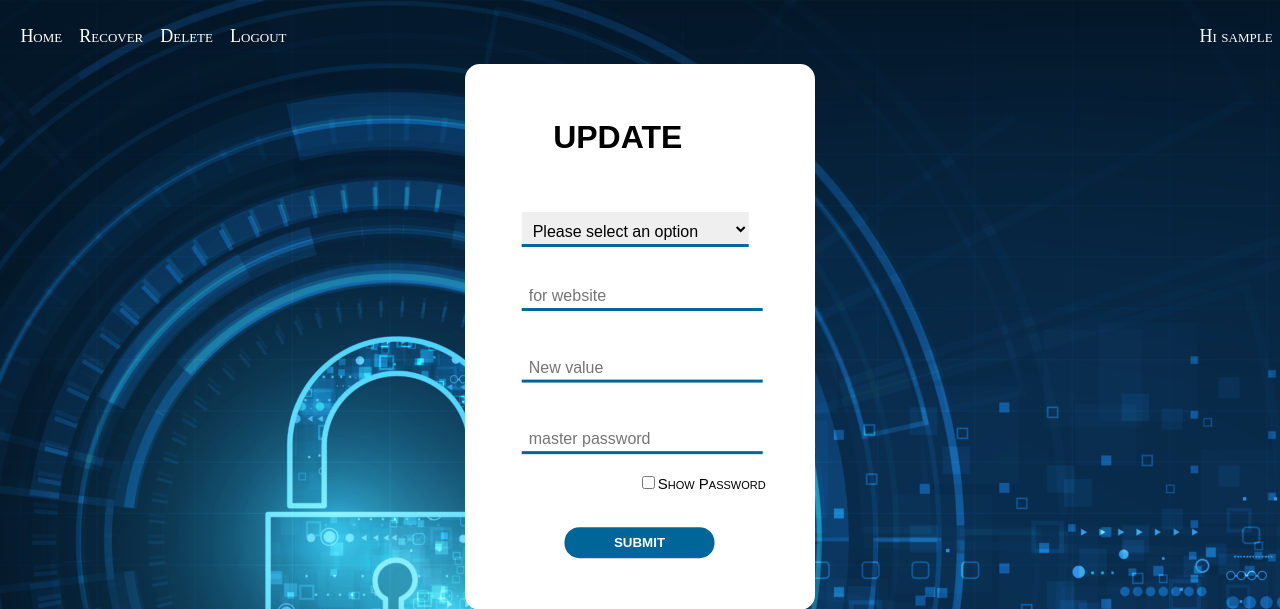
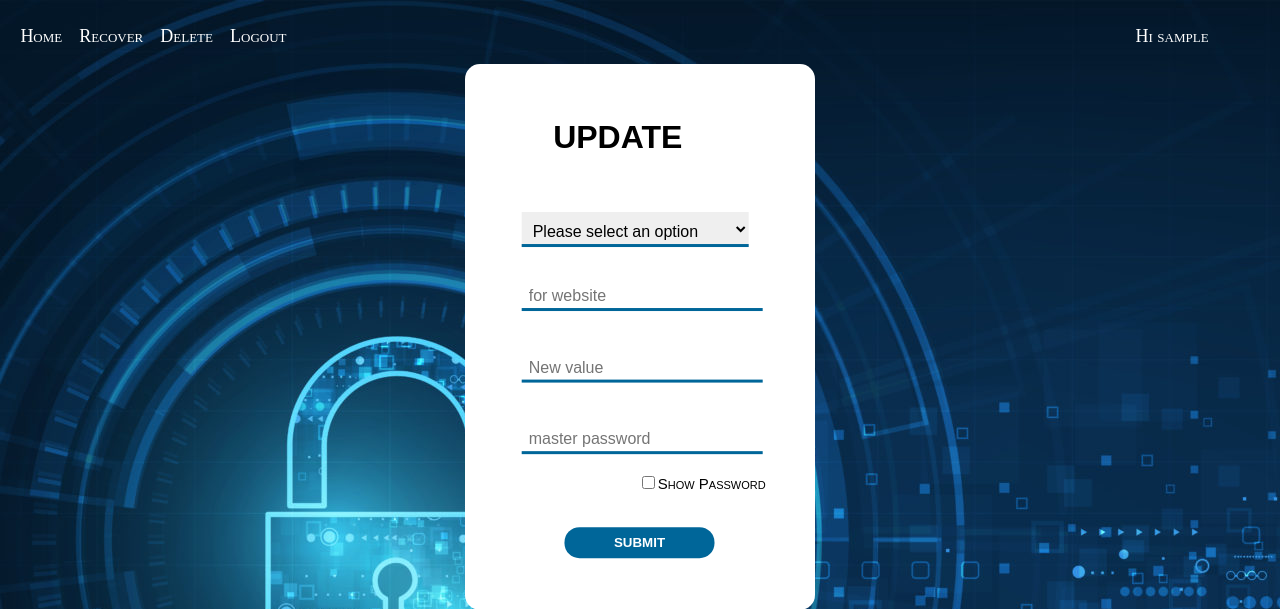
Before and after one commit to dpakverma789/django-project-PasswordManager, a Django app: page /manager/update/ in a window 1280 px wide; the page is wider, and only the part inside the window is pictured. Shown: the top 609 px of that part. Run offline with Django 3.2, Linux system fonts and the light colour scheme; the visitor is signed in with stand-in values (Sample User, id 1); some libraries are stand-ins or nearby versions.

Commit message:
bugs fix

```diff
--- a/passwordManager/static/css/password_manager.css
+++ b/passwordManager/static/css/password_manager.css
@@ -137,7 +137,7 @@ input[type='submit']:hover
     }
  .user-home{
     position: relative;
-    left: 70vw;
+    left: 65vw;
     transition: 1s;
  }
 .close{
--- a/passwordManager/views.py
+++ b/passwordManager/views.py
@@ -39,13 +39,13 @@ def recovery(request):
                         data = {'website': cred.website, 'username': cred.username,
                                 'password': password_decrypted, 'title': 'PassWord Manager',
                                 'header': 'DASHLINE', 'user': request.user}
+                        return render(request, 'password_manager.html', {'data': data})
                     else:
                         cred.delete()
                         data.update({'color': '#9933ff', 'msg': 'Credentials Removed!'})
                 except:
                     data.update({'msg': 'Website not Found!', 'color': '#ff3333'})
                     return render(request, 'recover.html', {'data': data})
-                return render(request, 'password_manager.html', {'data': data})
             else:
                 messages.error(request, 'Your Password is Incorrect!')
         return render(request, 'recover.html', {'data': data})
@@ -55,6 +55,7 @@ def recovery(request):
 
 def update(request):
     if request.user.is_authenticated:
+        is_done = False
         data = {'title': 'PassWord Update', 'header': 'UPDATE', 'user': request.user}
         if request.POST and request.method == 'POST':
             if check_password(request.POST.get('pass'), request.user.password):
@@ -62,12 +63,20 @@ def update(request):
                     cred = Credentials.objects.get(website=request.POST.get('site'), login_user=request.user)
                     if request.POST.get('update') == 'website':
                         cred.website = request.POST.get('text')
+                        is_done = True
                     if request.POST.get('update') == 'username':
                         cred.username = request.POST.get('text')
+                        is_done = True
                     if request.POST.get('update') == 'password':
                         cred.password = pass_encrypt(request.POST.get('text'))
-                    cred.save()
-                    data.update({'color': '#47d147', 'msg': f"{request.POST.get('update')} has been updated!"})
+                        is_done = True
+                    if is_done:
+                        cred.save()
+                        color = '#47d147'
+                        msg = f"{request.POST.get('update')} has been updated!"
+                    else:
+                        color = '#ff3333'
+                    data.update({'color': color, 'msg': request.POST.get('update')})
                 except:
                     data.update({'msg': 'Website not Found!', 'color': '#ff3333'})
                 return render(request, 'update.html', {'data': data})
```
